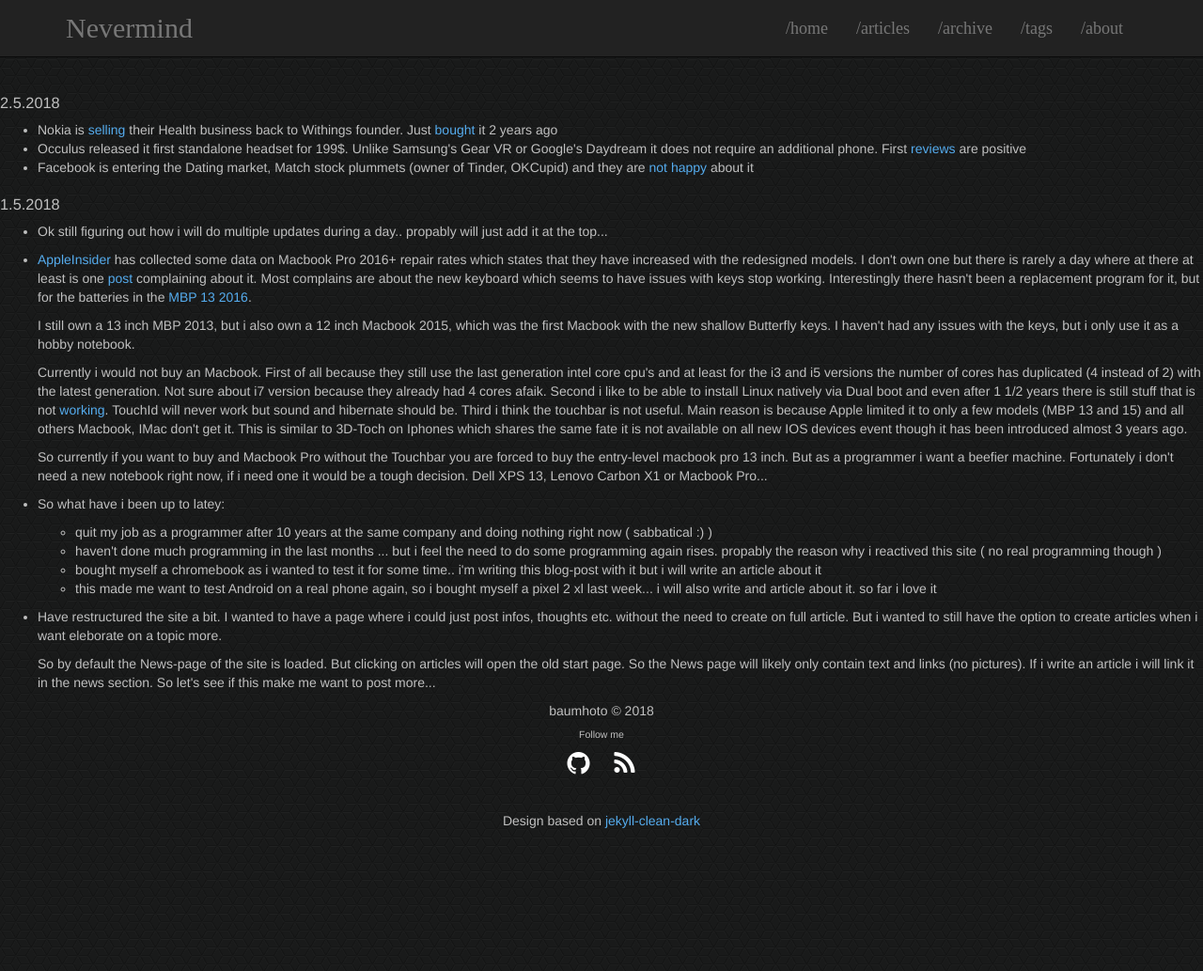
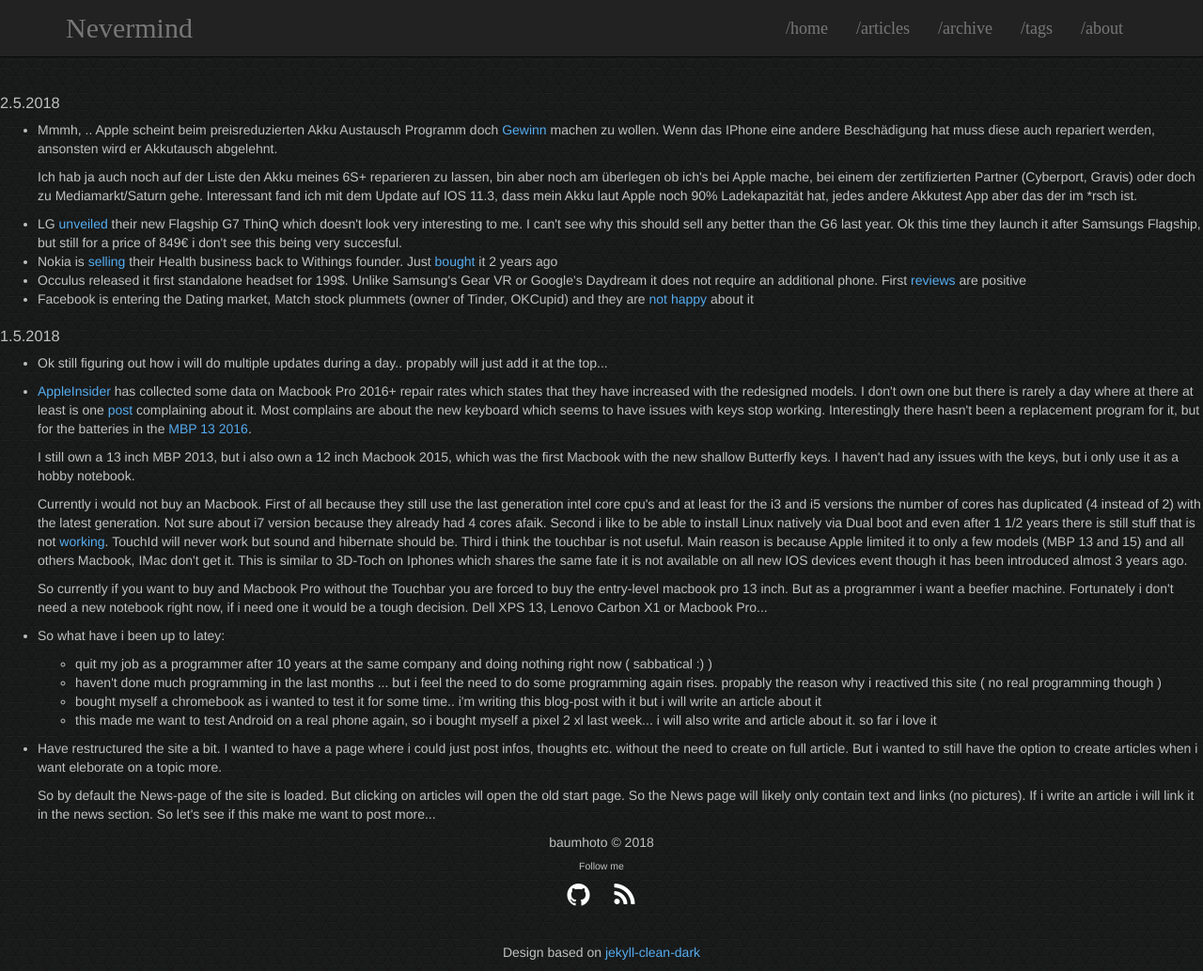
Before and after one commit to baumhoto/baumhoto.github.io, a Jekyll site: the page html/news.html, which Jekyll copies as it is, in a window 1280 px wide and 1033 px high. Shown: the whole window at 94% size. Built offline with Jekyll 4.4.1, drawn with Linux system fonts in a browser that asks for light colours.

Commit message:
more news for 2.5.2018

```diff
--- a/html/news.html
+++ b/html/news.html
@@ -55,6 +55,16 @@
     <div id="2018_5_2">
       <h3>2.5.2018</h3>
       <ul>
+      <li>
+        <p>
+        Mmmh, .. Apple scheint beim preisreduzierten Akku Austausch Programm doch <a href="https://www.heise.de/mac-and-i/meldung/Vorschaeden-machen-iPhone-Akkutausch-teuer-Kritik-an-Apples-Vorgehen-waechst-4039283.html?wt_mc=rss.ho.beitrag.atom
+">Gewinn</a> machen zu wollen. Wenn das IPhone eine andere Beschädigung hat muss diese auch repariert werden, ansonsten wird er Akkutausch abgelehnt.
+        </p>
+        <p>
+      Ich hab ja auch noch auf der Liste den Akku meines 6S+ reparieren zu lassen, bin aber noch am überlegen ob ich's bei Apple mache, bei einem der zertifizierten Partner (Cyberport, Gravis) oder doch zu Mediamarkt/Saturn gehe. Interessant fand ich mit dem Update auf IOS 11.3, dass mein Akku laut Apple noch 90% Ladekapazität hat, jedes andere Akkutest App aber das der im *rsch ist.
+      </p>
+      </li>
+      <li>LG <a href="https://arstechnica.com/gadgets/2018/05/lg-g7-thinq-hands-on-an-lg-g6-with-an-iphone-x-style-notched-display/">unveiled</a> their new Flagship G7 ThinQ which doesn't look very interesting to me. I can't see why this should sell any better than the G6 last year. Ok this time they launch it after Samsungs Flagship, but still for a price of 849€ i don't see this being very succesful.</li>
       <li>Nokia is <a href="https://engt.co/2Fz5M4s" >selling</a> their Health business back to Withings founder. Just <a href="https://www.theverge.com/2016/6/1/11827328/nokia-withings-acquisition-complete">bought</a> it 2 years ago</li>
       <li>Occulus released it first standalone headset for 199$. Unlike Samsung's Gear VR or Google's Daydream it does not require an additional phone. First <a href="https://arstechnica.com/gaming/2018/05/oculus-go-review-the-wireless-vr-future-begins-today-for-only-199/" > reviews </a>are positive</li>
         <li>Facebook is entering the Dating market, Match stock plummets (owner of Tinder, OKCupid) and they are <a href="https://www.theverge.com/2018/5/1/17308806/facebook-dating-app-match-group-tinder-okcupid">not happy</a> about it</li>
```
